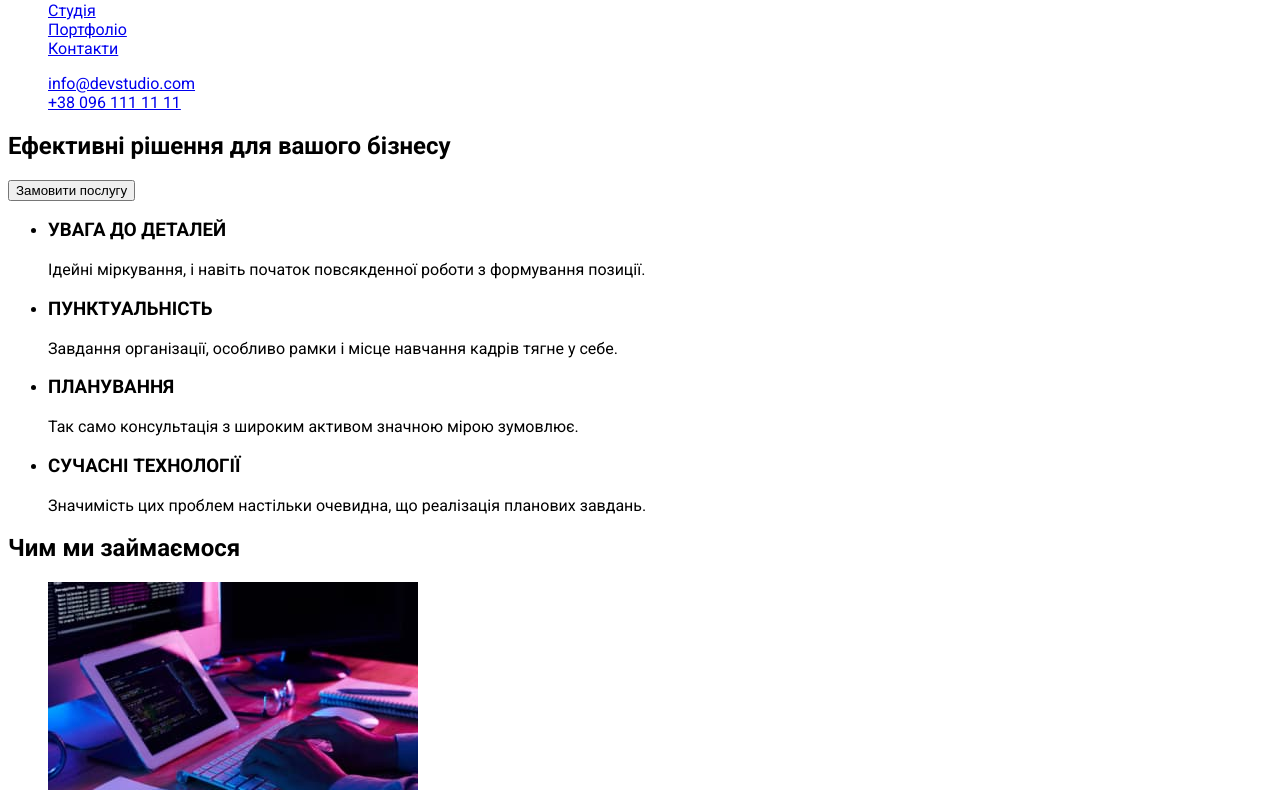
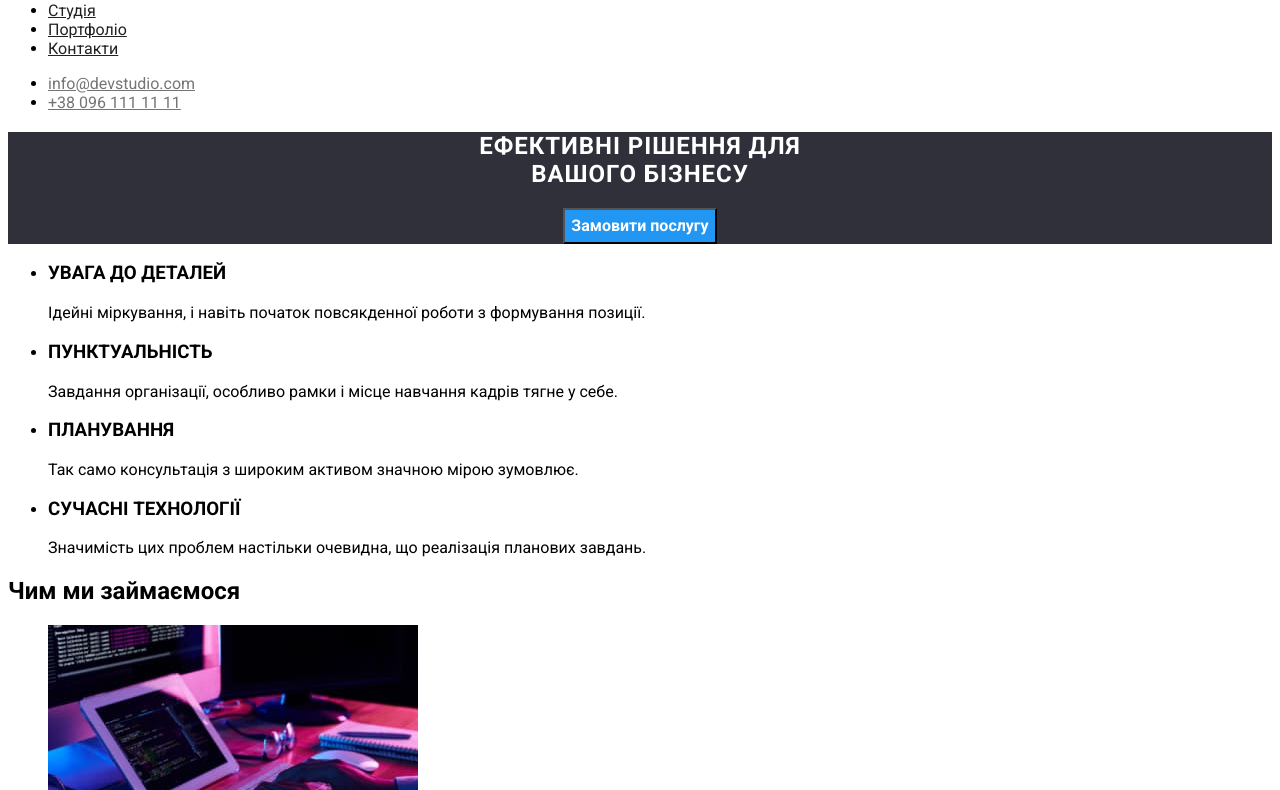
Before and after one commit to OleksandrSamofal/goit-markup-hw-02, a plain HTML site: page index.html in a window 1280 px wide. Shown: the part 54-844 px from the top of the page. Drawn offline with Linux system fonts and the light colour scheme.

Commit message:
section one

```diff
--- a/css/styles.css
+++ b/css/styles.css
@@ -1,5 +1,13 @@
+:root {
+  --main-white-color: #ffffff;
+  --main-text-color: #212121;
+  --secondary-text-color: #757575;
+  --accent-color: #2196f3;
+  --secondary-bgc: #2f303a;
+  --secondary-accent-color: rgba(255, 255, 255, 0.6);
+}
 body {
-  background-color: #fff;
+  background-color: var(--main-white-color);
   font-family: Roboto, sans-serif;
 }
 
@@ -11,11 +19,49 @@ body {
   font-family: Raleway, sans-serif;
   font-size: 26px;
   line-height: 1.19;
+  text-decoration: none;
 }
 .logo-color {
-  color: #2196f3;
+  color: var(--accent-color);
 }
 
-.nav-list{
+.link-header {
+  color: var(--main-text-color);
+}
 
+.link-header:hover,
+.link-header:focus {
+  color: var(--accent-color);
 }
+
+.header-mail {
+  color: var(--secondary-text-color);
+}
+.header-contact {
+  color: var(--secondary-text-color);
+}
+
+.header-mail:hover,
+.header-mail:focus {
+  color: var(--accent-color);
+}
+.button {
+  color: var(--main-white-color);
+  background-color: var(--accent-color);
+  font-weight: 700;
+  font-size: 16px;
+  line-height: 1.87;
+  font-family: inherit;
+}
+
+.button-list {
+  color: var(--main-text-color);
+}
+
+.section-one {
+  color: var(--main-white-color);
+  background-color: var(--secondary-bgc);
+  text-align: center;
+  letter-spacing: 0.06em;
+  text-transform: uppercase;
+}
--- a/index.html
+++ b/index.html
@@ -7,7 +7,10 @@
     <title>Студия</title>
     <link rel="preconnect" href="https://fonts.googleapis.com" />
     <link rel="preconnect" href="https://fonts.gstatic.com" crossorigin />
-<link href="https://fonts.googleapis.com/css2?family=Raleway:wght@700&family=Roboto:wght@400;500;700;900&display=swap" rel="stylesheet">
+    <link
+      href="https://fonts.googleapis.com/css2?family=Raleway:wght@700&family=Roboto:wght@400;500;700;900&display=swap"
+      rel="stylesheet"
+    />
     <link rel="stylesheet" href="./css/styles.css" />
   </head>
   <body>
@@ -15,22 +18,33 @@
     <header>
       <a href="/" class="logo"> <span class="logo-color">Web</span>Studio </a>
       <nav>
-        <ul class="nav-list list">
-          <li><a href="#">Студія</a></li>
-          <li><a href="./portfolio.html">Портфоліо</a></li>
-          <li><a href="#">Контакти</a></li>
+        <ul>
+          <li><a class="link-header" href="#">Студія</a></li>
+          <li><a class="link-header" href="./portfolio.html">Портфоліо</a></li>
+          <li><a class="link-header" href="#">Контакти</a></li>
         </ul>
       </nav>
-      <ul class="header-list list">
-        <li><a href="mailto:info@devstudio.com">info@devstudio.com</a></li>
-        <li><a href="tel:+380961111111">+38 096 111 11 11</a></li>
+      <ul>
+        <li>
+          <a class="header-mail" href="mailto:info@devstudio.com"
+            >info@devstudio.com</a
+          >
+        </li>
+        <li>
+          <a class="header-contact" href="tel:+380961111111"
+            >+38 096 111 11 11</a
+          >
+        </li>
       </ul>
     </header>
     <main>
       <!-- section 1  Ефективні рішення -->
-      <section>
-        <h1>Ефективні рішення для вашого бізнесу</h1>
-        <button type="button">Замовити послугу</button>
+      <section class="section-one">
+        <h1>
+          Ефективні рішення для <br />
+          вашого бізнесу
+        </h1>
+        <button class="button" type="button">Замовити послугу</button>
       </section>
       <!-- section 2 Наші переваги -->
       <section>
```
Also changed, not shown: portfolio.html (+12 -12 lines).
